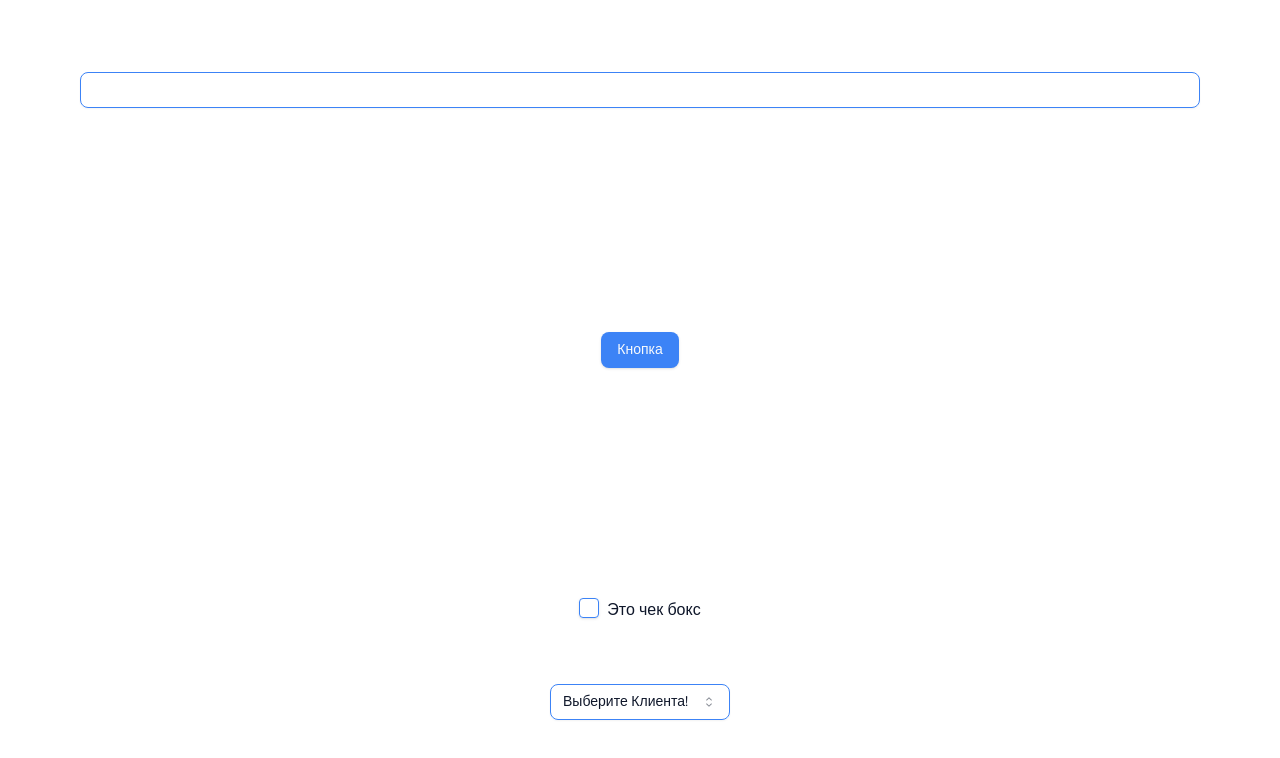
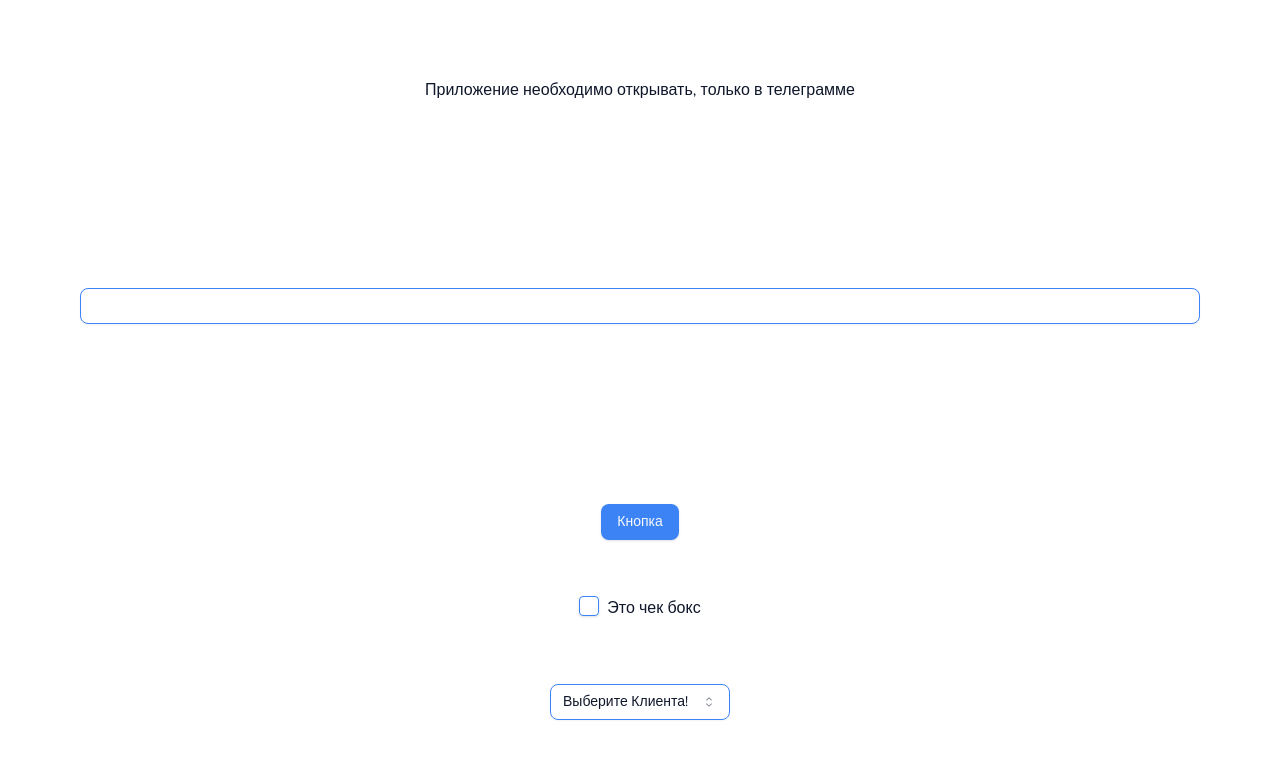
Before and after one commit to ITVash/negociant, a Next.js app: page / in a window 1280 px wide. Shown: the top 758 px of the page. Built offline with nearby package versions, Linux system fonts and the light colour scheme.

Commit message:
Подключили телеграмм

```diff
--- a/app/page.tsx
+++ b/app/(root)/page.tsx
@@ -10,10 +10,27 @@ import {
 	SelectContent,
 	SelectItem,
 } from "@/shared/components/ui/select"
+import { TelegramProvider, useTelegram } from "@/shared/lib/providers"
 
 export default function Home() {
+	const { user, webApp } = useTelegram()
 	return (
 		<div className='grid grid-rows-[20px_1fr_20px] items-center justify-items-center min-h-screen p-8 pb-20 gap-16 sm:p-20 font-[family-name:var(--font-geist-sans)]'>
+			<TelegramProvider>
+				<div>
+					{user ? (
+						<>
+							<h1>Welcome {user?.username}</h1>
+							User data:
+							<pre>{JSON.stringify(user, null, 2)}</pre>
+							Eniter Web App data:
+							<pre>{JSON.stringify(webApp, null, 2)}</pre>
+						</>
+					) : (
+						<p>Приложение необходимо открывать, только в телеграмме </p>
+					)}
+				</div>
+			</TelegramProvider>
 			<Input />
 			<Button>Кнопка</Button>
 			<div className='flex'>
--- /dev/null
+++ b/shared/@types/index.ts
@@ -0,0 +1 @@
+export * from "./types"
--- /dev/null
+++ b/shared/lib/providers/index.ts
@@ -0,0 +1 @@
+export * from "./telegram-provider"
--- a/providers/telegram-provider.tsx
+++ b/shared/lib/providers/telegram-provider.tsx
@@ -1,6 +1,6 @@
 import React, { createContext } from "react"
 import Script from "next/script"
-import { ITelegramUser, IWebApp } from "@/shared/@types/types"
+import { ITelegramUser, IWebApp } from "@/shared/@types"
 
 export interface ITelegramContext {
 	webApp?: IWebApp
```
